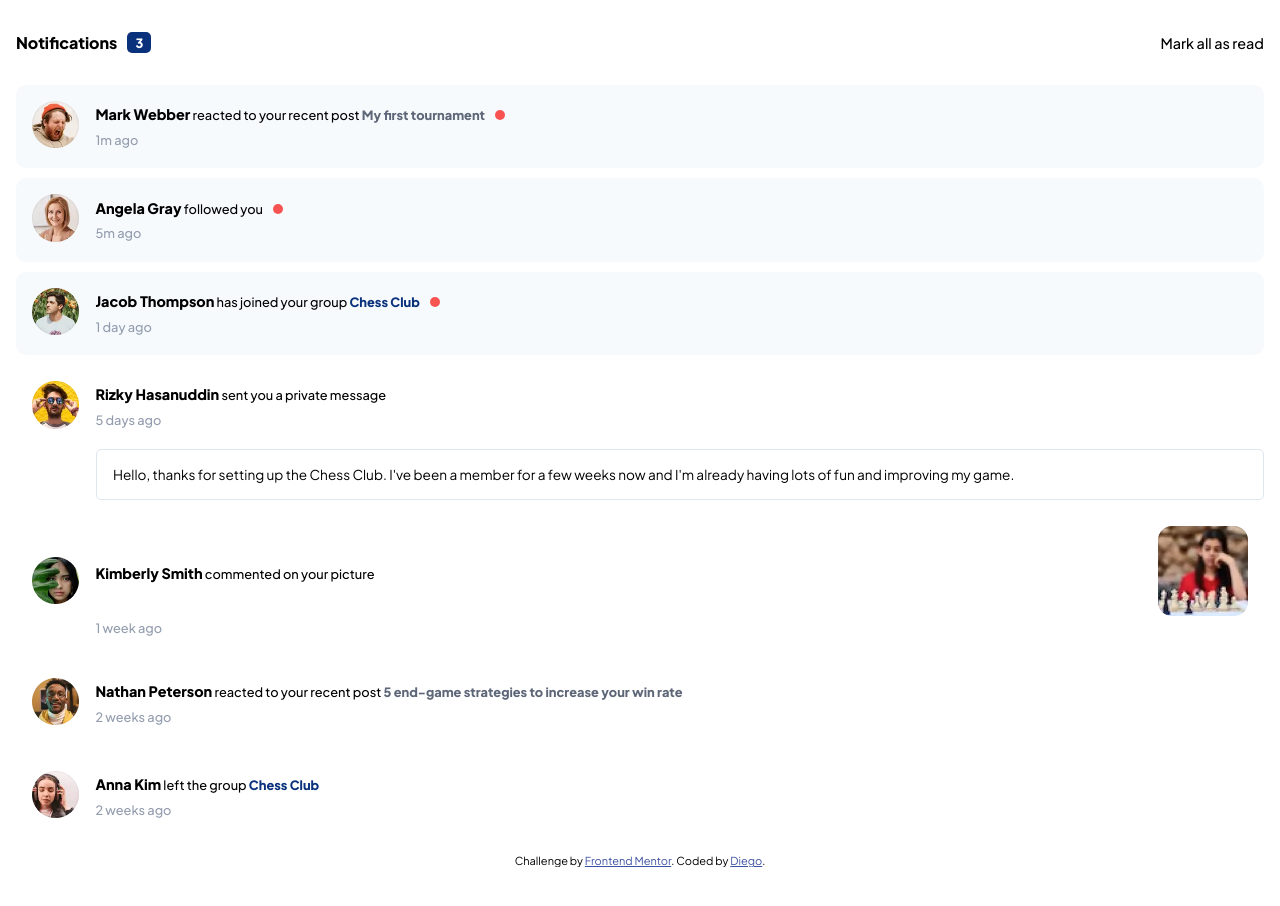
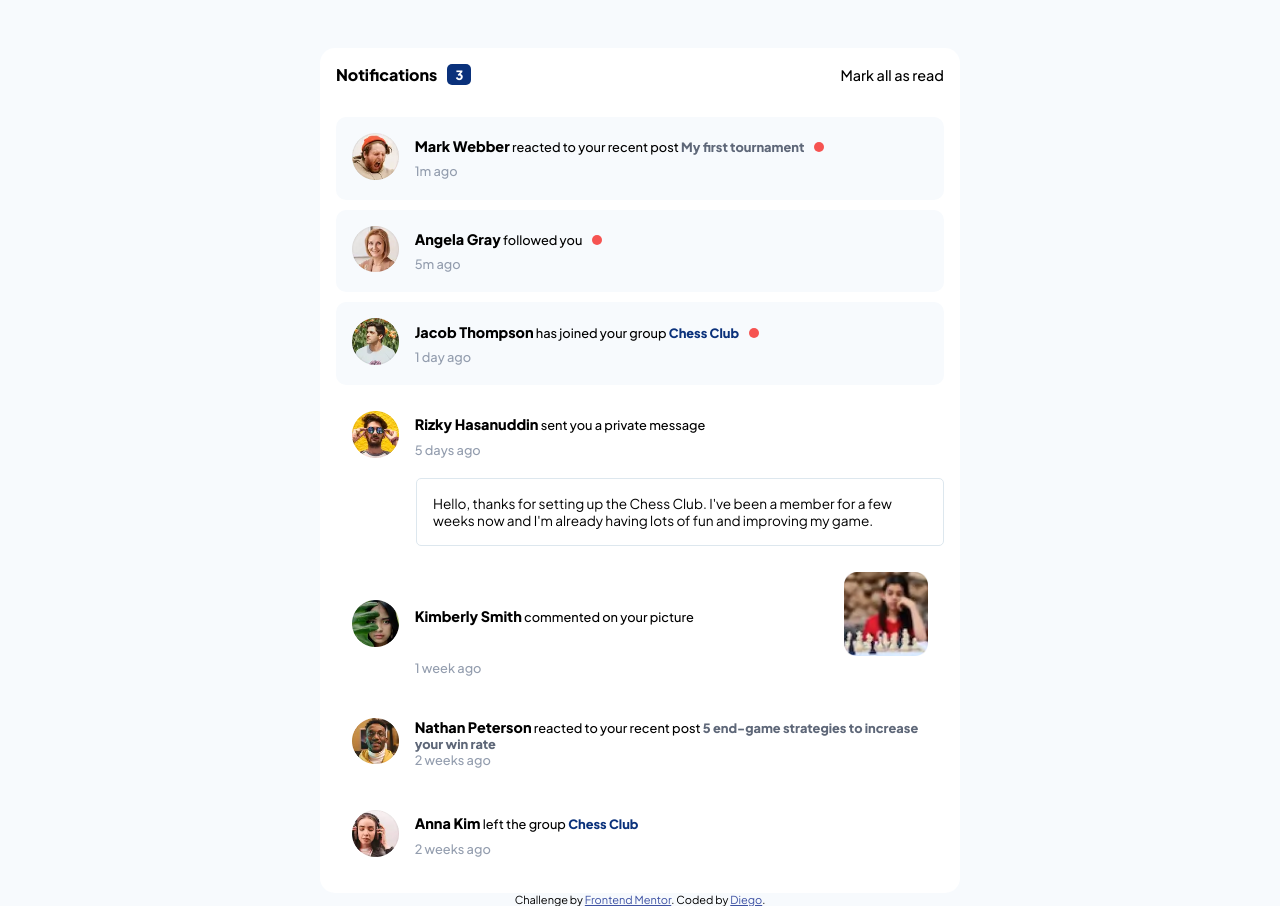
Before and after one commit to Diegobrix/FrontEnd_Mentor---Notifications_Page_Main, a plain HTML site: page index.html in a window 1280 px wide. Before the commit the page ends 867 px from the top, so only its background shows below. Drawn offline with Linux system fonts and the light colour scheme.

Commit message:
Estilização Finalizada

```diff
--- a/css/styles.css
+++ b/css/styles.css
@@ -85,6 +85,10 @@ figure > img {
 /*Only for Webkit Browsers*/
 :root::-webkit-scrollbar {
     width: 0;
+}
+
+main {
+    width: clamp(300px, 100%, 600px);
 }
 
 .notifications-header {
@@ -213,7 +217,6 @@ h4 {
     width: calc(100% - 5rem);
     padding: 1rem;
 
-
     border: 1px solid var(--neutral-400);
     border-radius: 5px;
 
@@ -249,3 +252,17 @@ h4 {
     cursor: pointer;
 }
 /* Desktop - 1440px */
+@media screen and (width >= 600px) {
+    body {
+        padding-top: 2rem;
+        background: var(--neutral-200);
+    }
+
+    main {
+        width: clamp(375px, 50%, 1000px);
+
+        margin: auto;
+        background: var(--neutral-100);
+        border-radius: 15px;
+    }
+}
```
